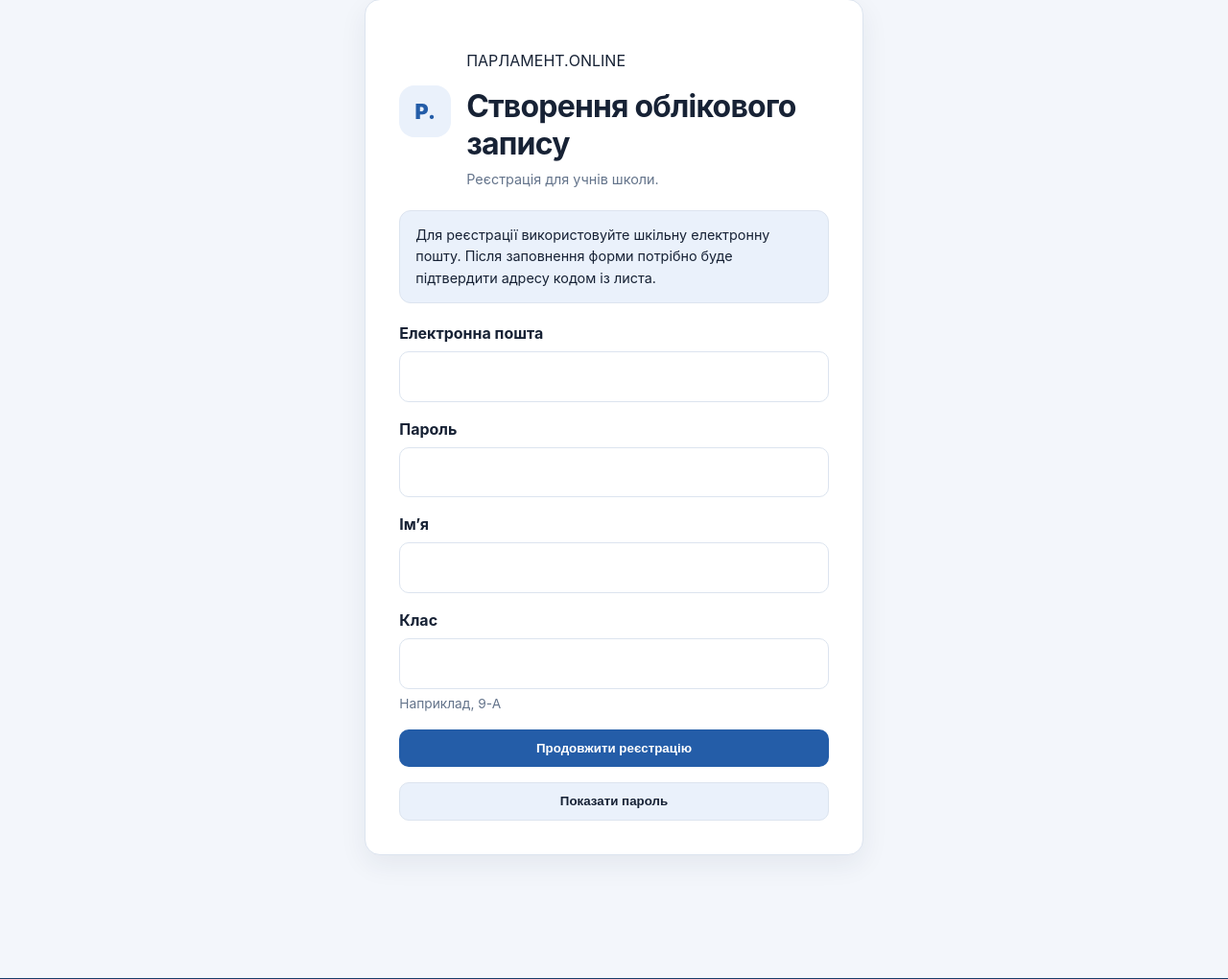
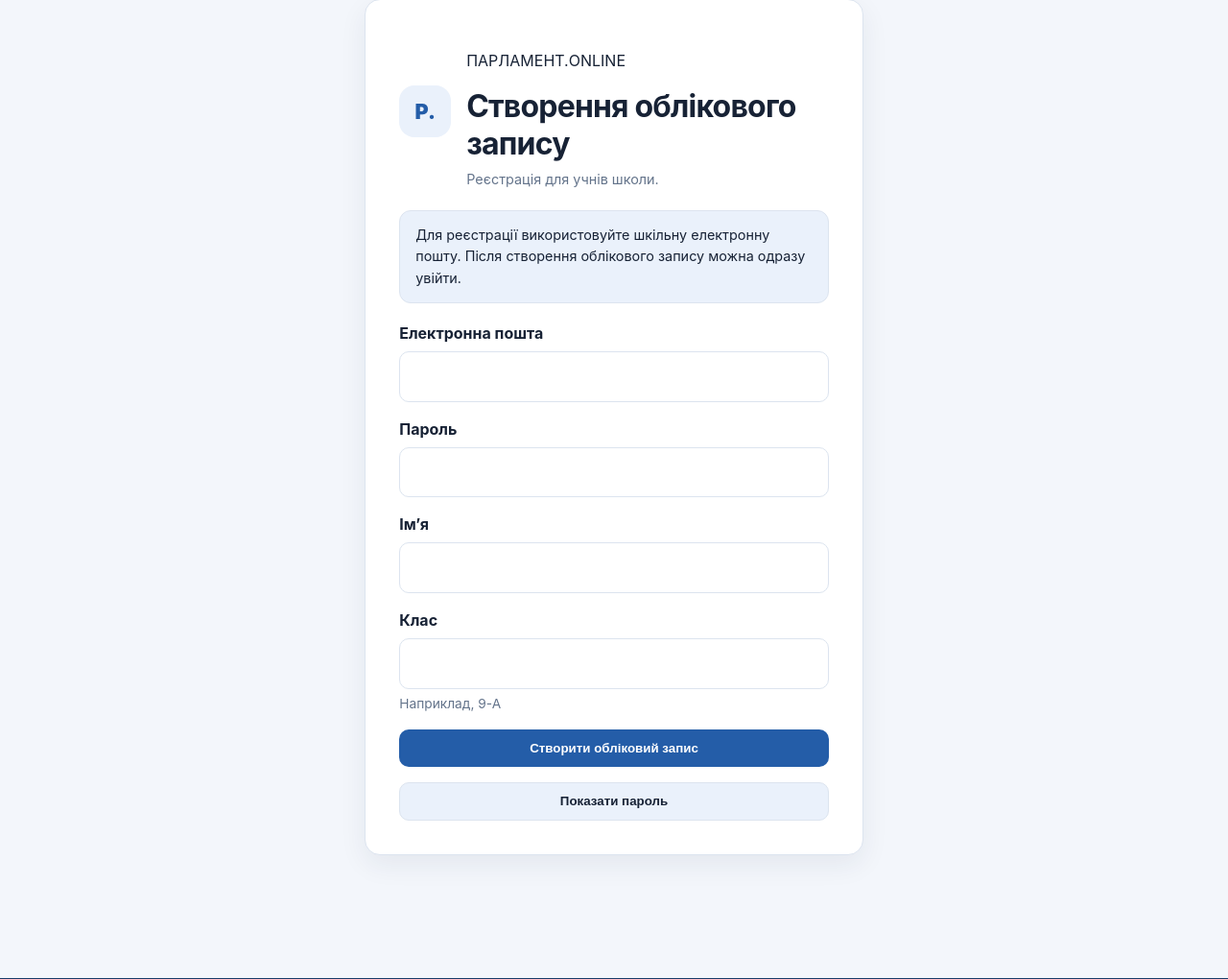
Before and after one commit to ballzdb/parlament-online, a Django app: page /accounts/register/ in a window 1280 px wide. Shown: the part 134-1154 px from the top of the page at 96% size. Run offline with Django 5.2, Linux system fonts and the light colour scheme; data comes from the database, SQL or seed files in the repository.

Commit message:
Remove mandatory email verification from registration

```diff
--- a/templates/accounts/register.html
+++ b/templates/accounts/register.html
@@ -3,11 +3,11 @@
 {% block content %}
   <div class="auth-wrap"><section class="card auth-card">
     <div class="auth-heading"><span class="auth-mark" aria-hidden="true">P.</span><div><p class="eyebrow">ПАРЛАМЕНТ.ONLINE</p><h1>Створення облікового запису</h1><p class="meta">Реєстрація для учнів школи.</p></div></div>
-    <div class="auth-note">Для реєстрації використовуйте шкільну електронну пошту. Після заповнення форми потрібно буде підтвердити адресу кодом із листа.</div>
+    <div class="auth-note">Для реєстрації використовуйте шкільну електронну пошту. Після створення облікового запису можна одразу увійти.</div>
     <form method="post" class="form-grid">
       {% csrf_token %}{{ form.non_field_errors }}
       {% for field in form %}<div><label for="{{ field.id_for_label }}">{{ field.label }}</label>{{ field }}{% if field.help_text %}<small class="helptext">{{ field.help_text }}</small>{% endif %}{% if field.errors %}<div class="errorlist">{{ field.errors }}</div>{% endif %}</div>{% endfor %}
-      <button type="submit" class="btn">Продовжити реєстрацію</button>
+      <button type="submit" class="btn">Створити обліковий запис</button>
       <button type="button" class="btn secondary" data-password-toggle>Показати пароль</button>
     </form>
   </section></div>
```
